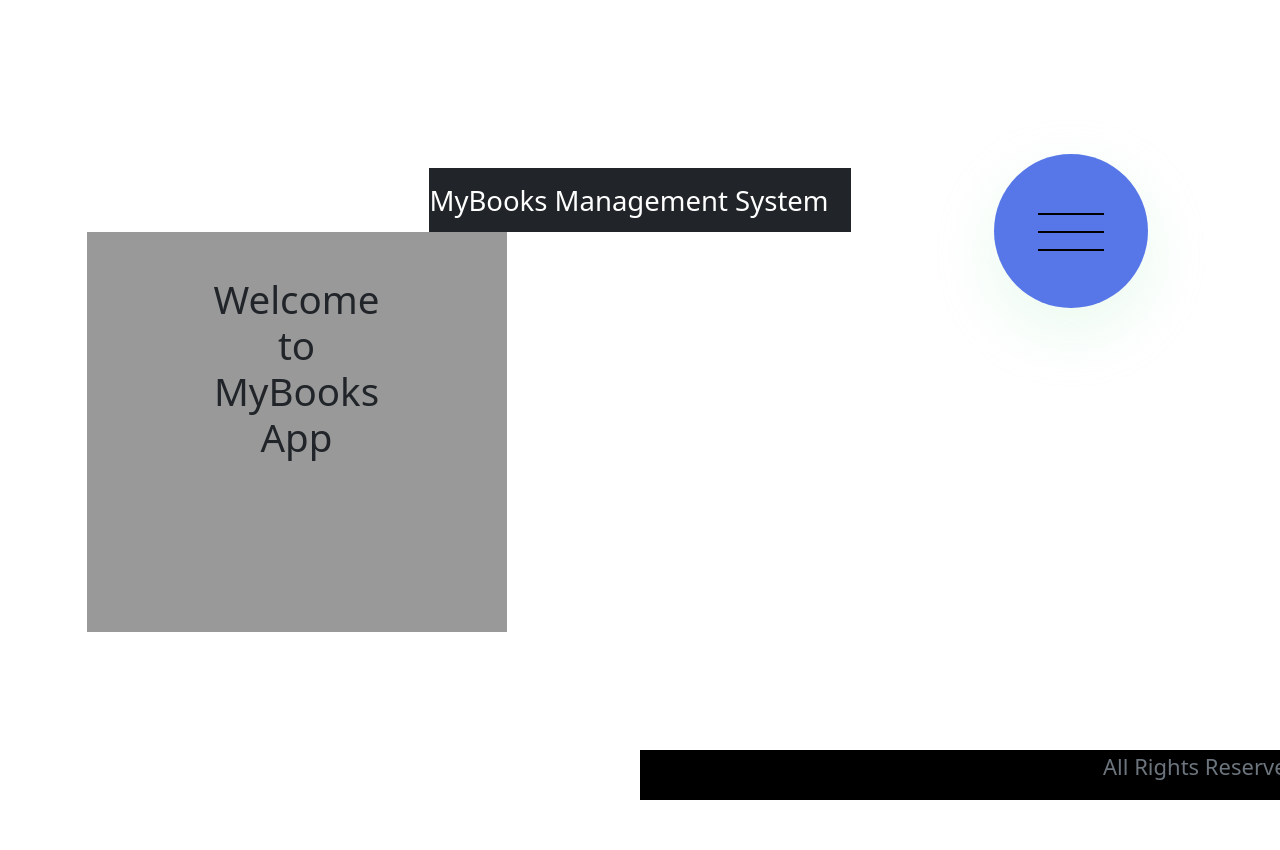
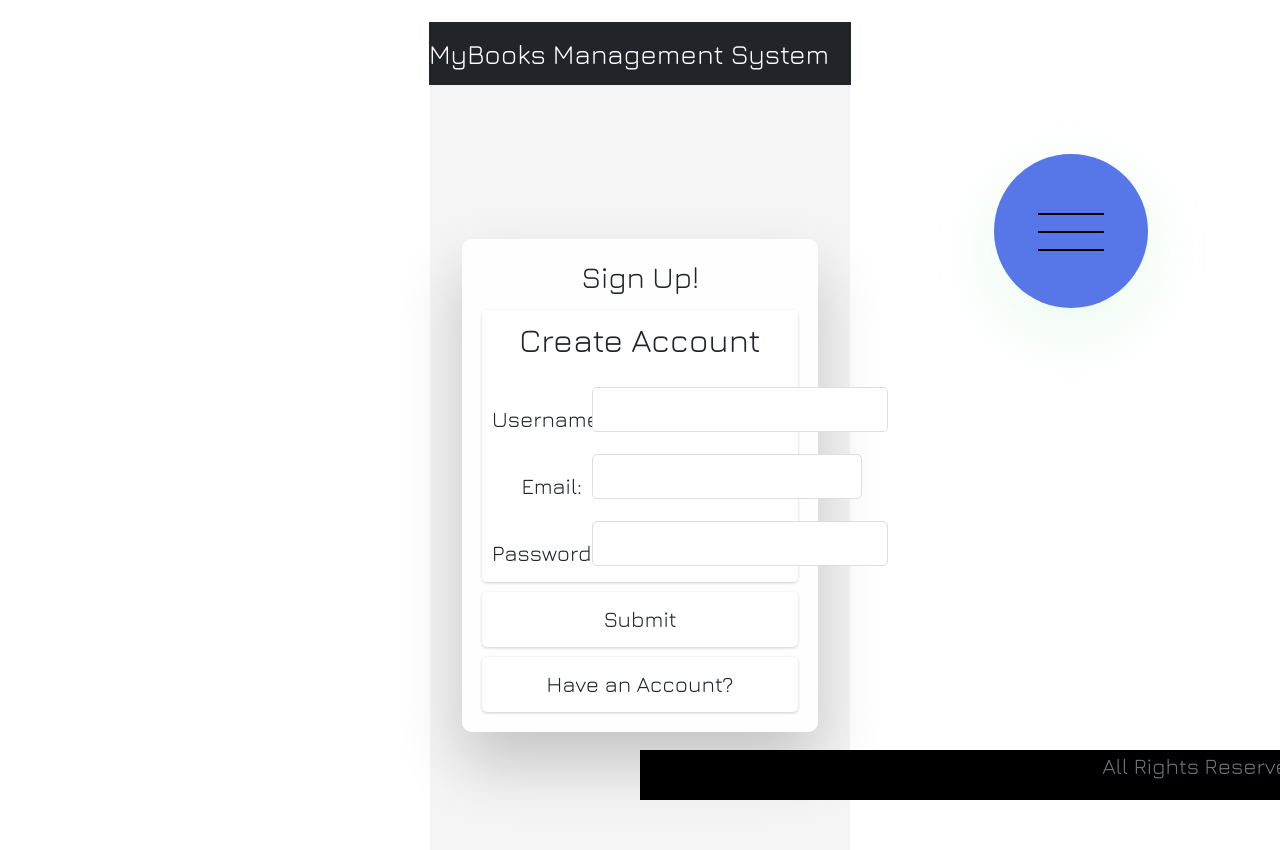
Before and after one commit to hipnologo/mybooks-frontend, a React (Create React App) app: page / in a window 1280 px wide. Shown: the top 850 px of the page. Before the commit the page ends 800 px from the top, so only its background shows below. Built offline with nearby package versions, Linux system fonts and the light colour scheme; what base-64 would draw is missing.

Commit message:
Login updates

```diff
--- a/package.json
+++ b/package.json
@@ -11,15 +11,17 @@
     "@fortawesome/react-fontawesome": "^0.1.16",
     "axios": "^0.27.2",
     "base-64": "^1.0.0",
-    "bootstrap": "^5.1.3",
+    "bootstrap": "^5.2.0",
     "cors": "^2.8.5",
     "http-proxy-middleware": "^2.0.6",
     "react": "^18.2.0",
+    "react-bootstrap": "^2.4.0",
     "react-dom": "^18.2.0",
     "react-router-dom": "^6.3.0",
     "react-scripts": "5.0.1",
     "styled-components": "^5.3.5",
-    "web-vitals": "^2.1.4"
+    "web-vitals": "^2.1.4",
+    "nth-check": ">=2.0.1"
   },
   "proxy": "http://localhost:8080",
   "scripts": {
--- a/src/components/HomeComponent.js
+++ b/src/components/HomeComponent.js
@@ -1,7 +1,7 @@
-//import '../css/home.css';
+import '../css/landing.css';
 import React from "react";
 
-const Home = () => {
+/* const Home = () => {
     return (
         <div className="container">
             <section className="section-title-large">
@@ -20,4 +20,112 @@
     );
 };
 
+export default Home; */
+
+const { Component } = React
+
+class Home extends Component {
+  constructor(props){
+    super(props)
+    this.state = {
+      currentView: "signUp"
+    }
+  }
+
+  changeView = (view) => {
+    this.setState({
+      currentView: view
+    })
+  }
+
+  currentView = () => {
+    switch(this.state.currentView) {
+      case "signUp":
+        return (
+          <form>
+            <h2>Sign Up!</h2>
+            <fieldset>
+              <legend>Create Account</legend>
+              <ul>
+                <li>
+                  <label for="username">Username:</label>
+                  <input type="text" id="username" required/>
+                </li>
+                <li>
+                  <label for="email">Email:</label>
+                  <input type="email" id="email" required/>
+                </li>
+                <li>
+                  <label for="password">Password:</label>
+                  <input type="password" id="password" required/>
+                </li>
+              </ul>
+            </fieldset>
+            <button>Submit</button>
+            <button type="button" onClick={ () => this.changeView("logIn")}>Have an Account?</button>
+          </form>
+        )
+        break
+      case "logIn":
+        return (
+          <form>
+            <h2>Welcome Back!</h2>
+            <fieldset>
+              <legend>Log In</legend>
+              <ul>
+                <li>
+                  <label for="username">Username:</label>
+                  <input type="text" id="username" required/>
+                </li>
+                <li>
+                  <label for="password">Password:</label>
+                  <input type="password" id="password" required/>
+                </li>
+                <li>
+                  <i/>
+                  <a onClick={ () => this.changeView("PWReset")} href="#">Forgot Password?</a>
+                </li>
+              </ul>
+            </fieldset>
+            <button>Login</button>
+            <button type="button" onClick={ () => this.changeView("signUp")}>Create an Account</button>
+          </form>
+        )
+        break
+      case "PWReset":
+        return (
+          <form>
+          <h2>Reset Password</h2>
+          <fieldset>
+            <legend>Password Reset</legend>
+            <ul>
+              <li>
+                <em>A reset link will be sent to your inbox!</em>
+              </li>
+              <li>
+                <label for="email">Email:</label>
+                <input type="email" id="email" required/>
+              </li>
+            </ul>
+          </fieldset>
+          <button>Send Reset Link</button>
+          <button type="button" onClick={ () => this.changeView("logIn")}>Go Back</button>
+        </form>
+        )
+      default:
+        break
+    }
+  }
+
+
+  render() {
+    return (
+      <section id="entry-page">
+        {this.currentView()}
+      </section>
+    )
+  }
+}
+
+//ReactDOM.render(<EntryPage/>, document.getElementById("app"))
 export default Home;
--- a/src/components/ManageLanguagesComponent.js
+++ b/src/components/ManageLanguagesComponent.js
@@ -14,7 +14,7 @@
     const saveOrUpdateLanguage = (e) => {
         e.preventDefault();
 
-        const language = {id, language}
+        const languageData = {id, language}
 
         if(id){
             LanguageService.updateLanguage(id, language).then((response) => {
@@ -25,7 +25,7 @@
                 console.log(error);
             })
         }else{
-            LanguageService.createLanguage(language).then((response) => {
+            LanguageService.createLanguage(languageData).then((response) => {
                 console.log(response.data)
                 navigate("/languages");
                 //history.push('/languages');
--- /dev/null
+++ b/src/css/landing.css
@@ -0,0 +1,119 @@
+@import url('https://fonts.googleapis.com/css?family=Jura:400');
+* { font-family: Jura, Arial; font-weight: 400; }
+body { margin: 0; padding: 0; }
+h1,h2,h3,h4,h5,h6,p { margin: 0; }
+
+section#entry-page {
+  display: grid;
+  grid-template-columns: 1fr minmax(200px,400px) 1fr;
+  grid-template-rows: 1fr minmax(auto,1fr) 1fr;
+  grid-gap: 10px;
+  width: 100%;
+  height: 100vh;
+  /*background-image: url(https://unsplash.com/photos/YLSwjSy7stw/download?ixid=MnwxMjA3fDB8MXxhbGx8fHx8fHx8fHwxNjU4Nzg0MjA3&force=true&w=1920);*/
+  background-color: whitesmoke;
+  background-size: 400% 400%;
+  animation: Gradient 25s ease infinite;
+  box-sizing: border-box;
+  form {
+    grid-column: 2;
+    grid-row: 2;
+    display: grid;
+    grid-gap: 10px;
+    margin: auto 0;
+    padding: 20px;
+    background-color: rgba(255,255,255,0.9);
+    border-radius: 10px;
+    box-shadow: 0 32px 64px rgba(0,0,0,0.2);
+    h2 {
+      margin-bottom: 5px;
+      text-align: center;
+      text-shadow: 0 4px 16px #fff;
+      font-size: 30px;
+      font-weight: 100;
+    }
+    fieldset {
+      margin: 0;
+      background-color: #fff;
+      border: none;
+      border-radius: 5px;
+      box-shadow: 0 1px 3px rgba(0,0,0,0.2);
+      legend {
+        padding: 5px;
+        background-color: #fff;
+        border-radius: 5px;
+      }
+      ul {
+        margin: 0;
+        padding: 0;
+        li {
+          display: grid;
+          align-items: center;
+          margin: 10px;
+          a {
+            color: #02c;
+          }
+          em {
+            grid-column: span 2;
+            text-align: center;
+            padding: 5px;
+          }
+          label {
+            text-align: left;
+            padding-bottom: 2px;
+          }
+          input {
+            padding: 5px;
+            border: 1px solid #ddd;
+            border-radius: 5px;
+            &:hover {
+              border: 1px solid #aaf;
+            }
+          }
+        }
+      }
+    }
+    button {
+      padding: 10px;
+      border:1px solid rgba(0,0,0,0);
+      border-radius: 5px;
+      background: #fff;
+      box-shadow: 0 1px 3px rgba(0,0,0,0.2);
+      &:hover {
+        background-color: #eef;
+        border: 1px solid #aaf;
+      }
+    }
+  }
+}
+@media only screen and (min-width: 420px) {
+  form {
+    h2 {
+      font-size: 40px;
+    }
+    fieldset {
+      ul {
+        li {
+          grid-template-columns: 100px 1fr;
+          label {
+            padding-right: 10px;
+            padding-bottom: 0;
+            text-align: right !important;
+          }
+        }
+      }
+    }
+  }
+}
+
+@keyframes Gradient {
+  0% {
+    background-position: 0% 50%
+  }
+  50% {
+    background-position: 100% 50%
+  }
+  100% {
+    background-position: 0% 50%
+  }
+}
```
Also changed, not shown: 1 other file (tests, documents, lock files or other folders).
